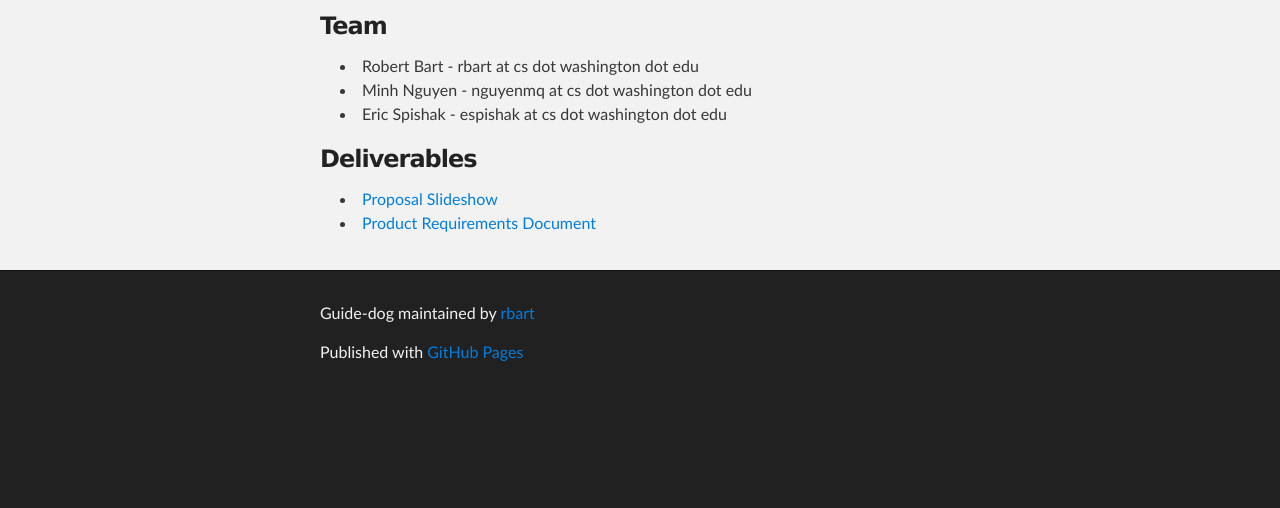
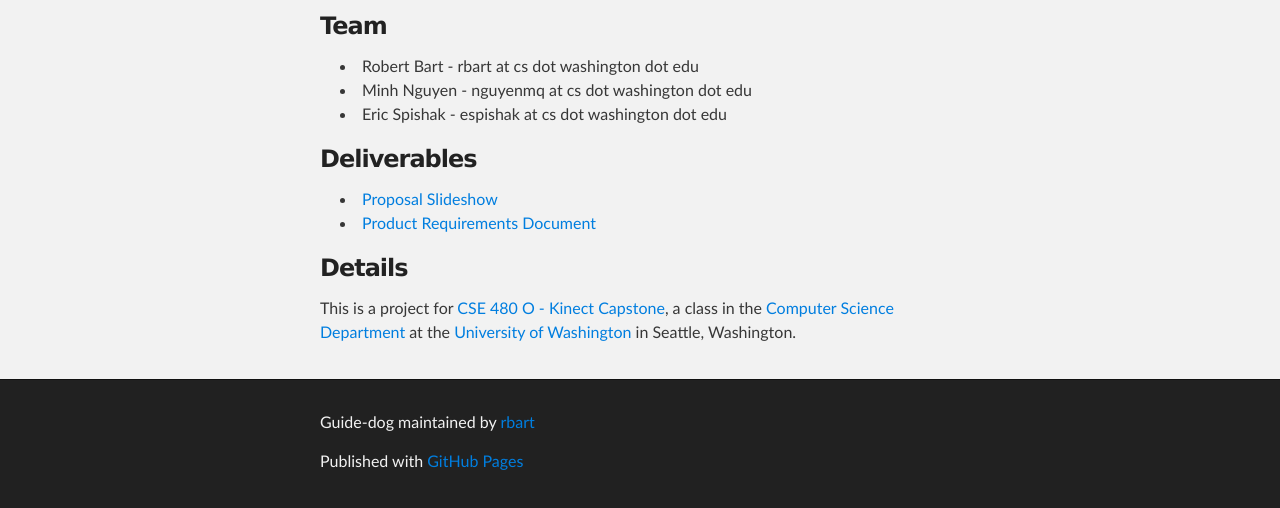
Before and after one commit to rbart/guide-dog, a plain HTML site: page index.html in a window 1280 px wide. Shown: the part 252-760 px from the top of the page. Drawn offline with Linux system fonts and the light colour scheme.

Commit message:
Add project details.

```diff
--- a/index.html
+++ b/index.html
@@ -46,6 +46,12 @@
             <a href="https://docs.google.com/document/d/1yQL_uQXfkNvQ6ZSbzK9o-g96I35G4EFFWSKxl2KpmZ8/edit">Product Requirements Document</a>
           </li>
         </ul>
+        <h3>Details</h3>
+        <p>
+          This is a project for <a href="http://www.cs.washington.edu/education/courses/cse481o/12au/">CSE 480 O - Kinect Capstone</a>,
+          a class in the <a href="http://cs.washington.edu">Computer Science Department</a> at the
+          <a href="http://www.washington.edu/">University of Washington</a> in Seattle, Washington.
+        </p>
       </section>
     </div>
 
```
